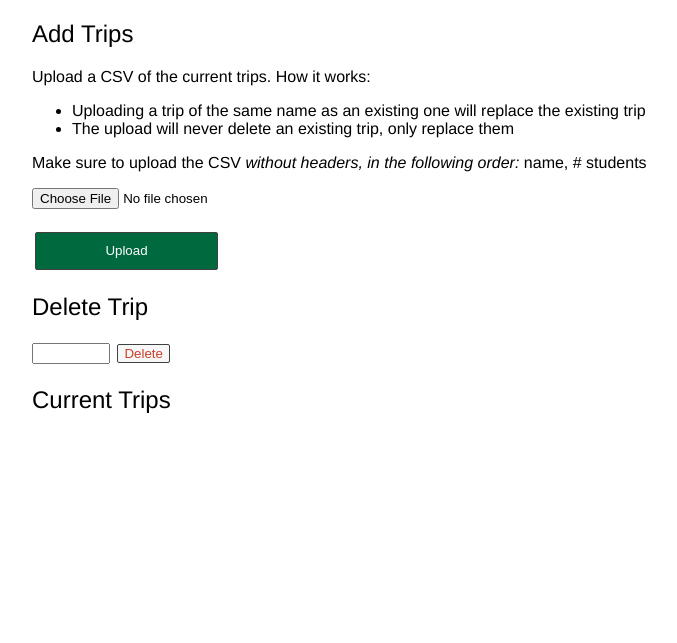
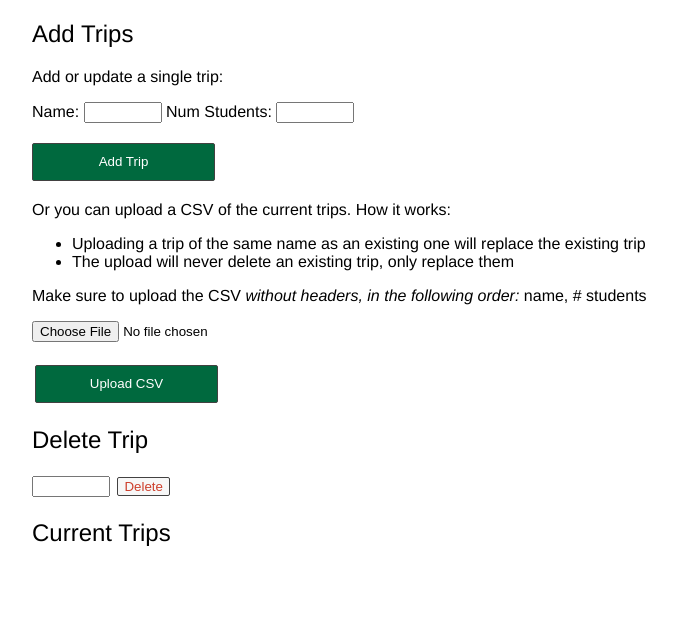
Before and after one commit to dartmouth-outing-club/fyt-bus-packet-generator, a Node project: template src/views/trips.njk in a window 1280 px wide. Shown: the part 111-754 px from the top of the page, without its empty margins (208-885 px from the left). Run offline with Node 20 templates, Linux system fonts and the light colour scheme; the template is opened without the code that fills it, so the values that code supplies are empty; some libraries are stand-ins or nearby versions; some web fonts are replaced.

Commit message:
Add ability to add/update a single trip

```diff
--- a/src/views/common/site-head.njk
+++ b/src/views/common/site-head.njk
@@ -3,4 +3,4 @@
 <meta charset="UTF-8">
 <link rel="icon" href="/static/favicon.ico">
 <link rel="stylesheet" href="/static/ui-stylesheet.css">
-<link rel="stylesheet" href="/static/htmx-1.9.4">
+<script src="/static/htmx-1.9.4"></script>
--- a/src/views/trips.njk
+++ b/src/views/trips.njk
@@ -2,11 +2,24 @@
 <title>Trips - FYT</title>
 {% include 'src/views/common/site-nav.njk' %}
 
+<style>
+#add-trip input { width: 70px; }
+#add-trip button { display: block; margin: 20px 0; }
+select#add-trip { margin-left: 5px; width: 70px; }
+input#delete-trip { width: 70px; }
+</style>
+
 <main>
 
 <h2>Add Trips</h2>
-<p>Upload a CSV of the current trips. How it works:
+<p> Add or update a single trip:
+<form hx-put=/trips id=add-trip hx-on::after-request="this.reset(); location.reload()">
+<label>Name: <input name=trip-name type=text required></label>
+<label>Num Students: <input name=num-students type=number required></label>
+<button type=submit>Add Trip</button>
+</form>
 
+<p> Or you can upload a CSV of the current trips. How it works:
 <ul>
 <li>Uploading a trip of the same name as an existing one will replace the existing trip
 <li>The upload will never delete an existing trip, only replace them
@@ -16,7 +29,7 @@
 
 <form action=/trips method=POST enctype=multipart/form-data>
 <p><input required name=trips-csv type=file accept=.csv>
-<p><button type=submit>Upload</button>
+<p><button type=submit>Upload CSV</button>
 </form>
 
 <h2>Delete Trip</h2>
--- a/static/ui-stylesheet.css
+++ b/static/ui-stylesheet.css
@@ -170,15 +170,6 @@ p > label[for=add-trip] {
 	min-width: 0px;
 }
 
-select#add-trip {
-	margin-left: 5px;
-	width: 70px;
-}
-
-input#delete-trip {
-	width: 70px;
-}
-
 .error {
 	color: white;
 	background-color: #9d162e;
```
Also changed, not shown: src/routes/trips.js (+10 -1 lines).
